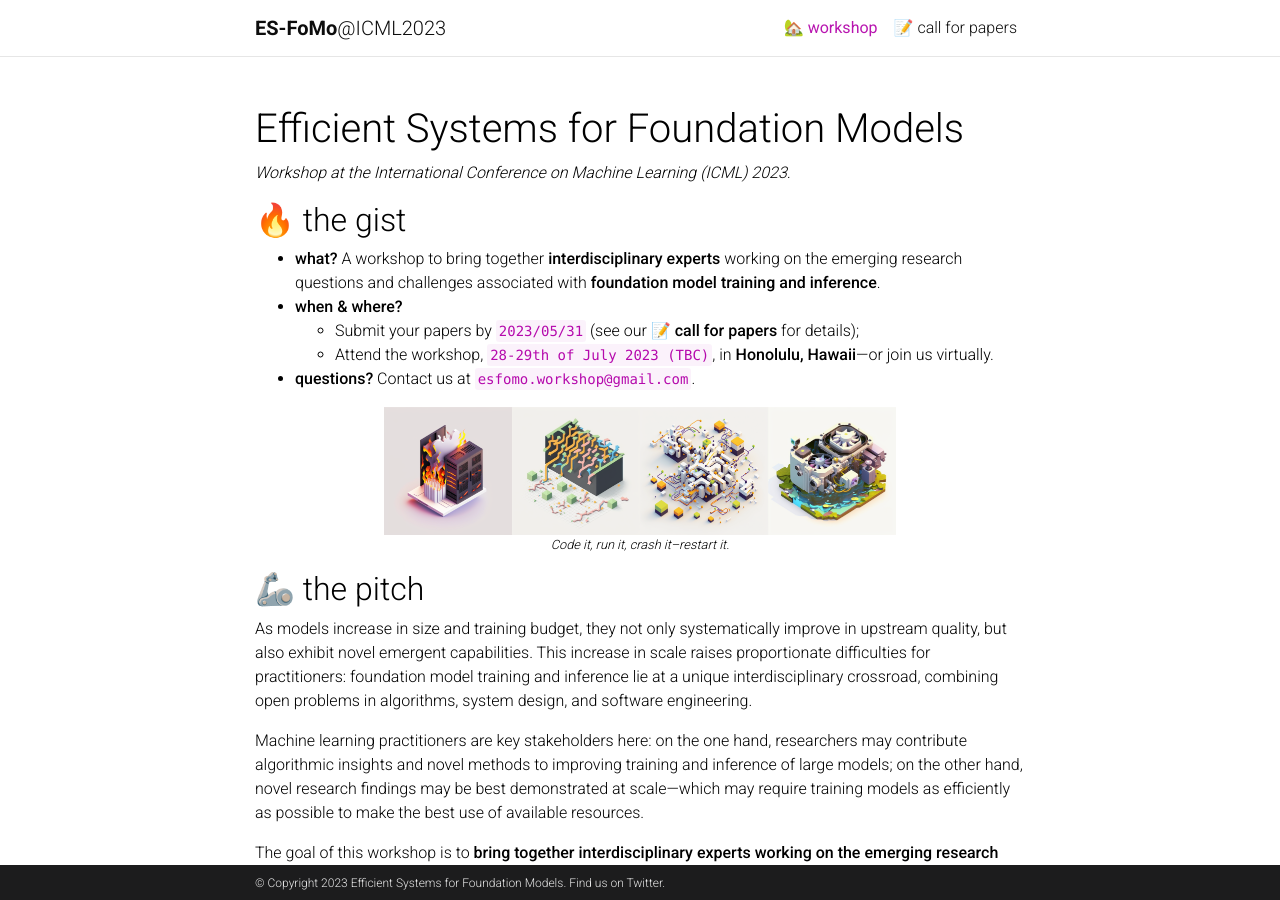
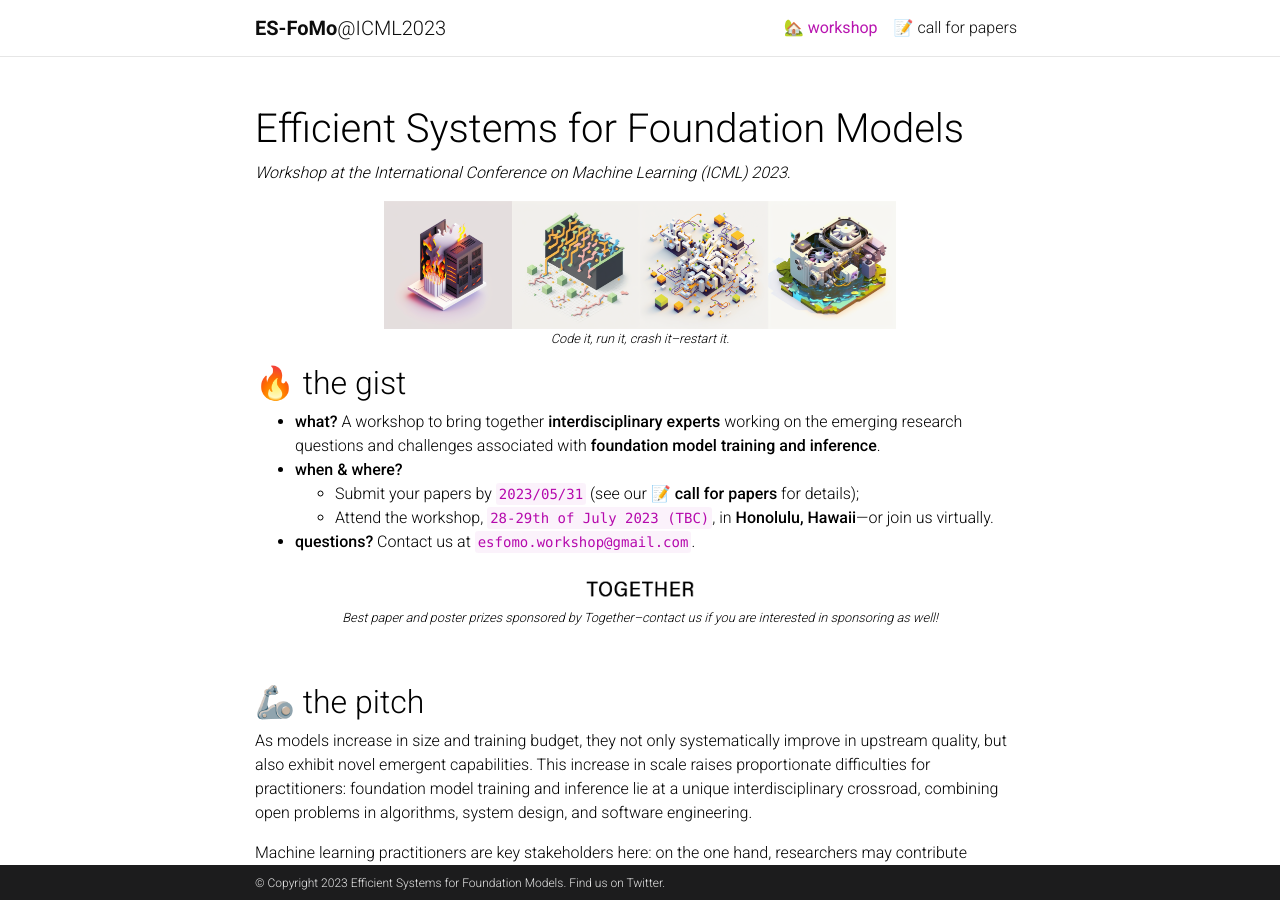
Before and after one commit to slippylolo/es-fomo.github.io, a Jekyll site: the page built from _pages/about.md, in a window 1280 px wide and 900 px high. Built offline with Jekyll 4.4.1, drawn with Linux system fonts in a browser that asks for light colours; full-size pictures stand in for the smaller copies a plugin makes; comment, search, counter and statistics services are not loaded; a style sheet for code colours, icons or effects is not loaded.

Commit message:
:sparkles: Add sponsor

```diff
--- a/_pages/about.md
+++ b/_pages/about.md
@@ -4,6 +4,10 @@ title: 🏡 workshop
 permalink: /
 subtitle: <i>Workshop at the International Conference on Machine Learning (ICML) 2023.</i>
 ---
+
+![Banner](assets/img/banner.png){:width="512" .center-image}
+*Code it, run it, crash it--restart it.*
+{: style="color:gray; font-size: 80%; text-align: center;"}
 
 ## 🔥 the gist
 * **what?** A workshop to bring together **interdisciplinary experts** working on the emerging research questions and challenges associated with **foundation model training and inference**.
@@ -12,10 +16,11 @@ subtitle: <i>Workshop at the International Conference on Machine Learning (ICML)
   * Attend the workshop, **`28-29th of July 2023 (TBC)`**, in **Honolulu, Hawaii**—or join us virtually.
 * **questions?** Contact us at `esfomo.workshop@gmail.com`.
 
+![Banner](assets/img/together-small.png){:width="128" .center-image}
+*Best paper and poster prizes sponsored by Together--contact us if you are interested in sponsoring as well!*
+{: style="color:gray; font-size: 80%; text-align: center;"}
 
-![Banner](assets/img/banner.png){:width="512" .center-image}
-*Code it, run it, crash it--restart it.*
-{: style="color:gray; font-size: 80%; text-align: center;"}
+<br>
 
 ## 🦾 the pitch
 
```
Also changed, not shown: assets/img/together-small.png (added).
